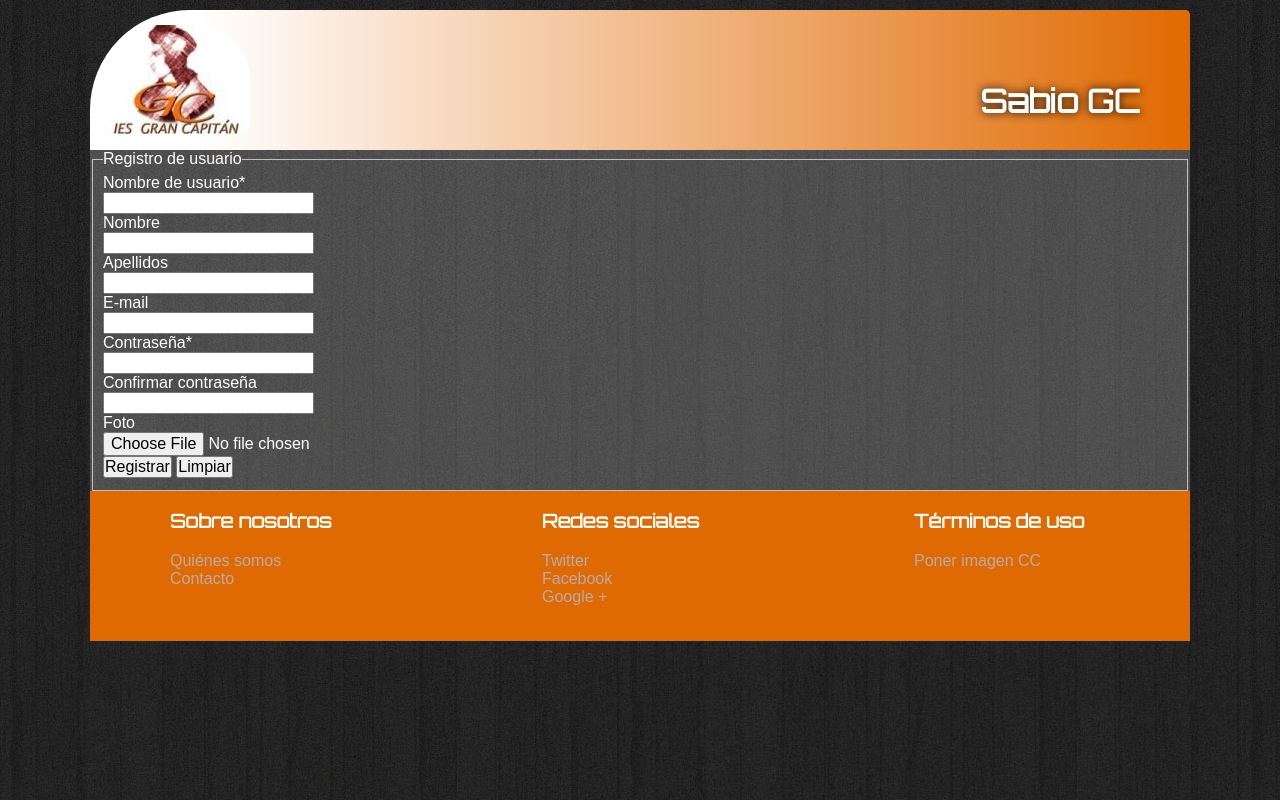
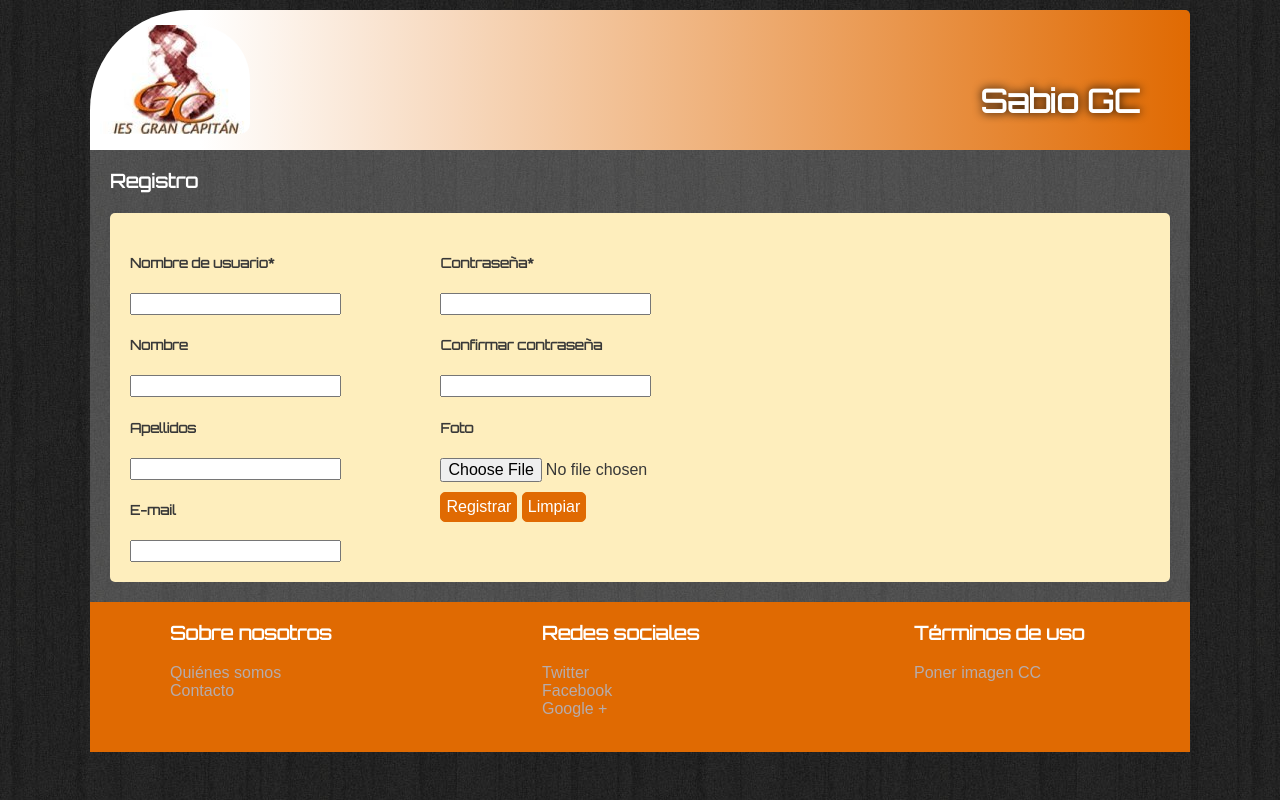
Before and after one commit to Rubenrod18/Prueba, a PHP site: page /registro.php in a window 1280 px wide. Run offline with PHP 8.4, Linux system fonts and the light colour scheme.

Commit message:
Cambios css botones y registro, categorias del experto y cambios anteriores

```diff
--- a/css/styles.css
+++ b/css/styles.css
@@ -50,6 +50,7 @@ a{
 	border-radius: 5px;
 	transition: all 0.5s;
 	-webkit-transition: all 0.5s;
+	margin-top: 10px;
 }
 
 .botones:hover, .select{
@@ -104,7 +105,7 @@ body{
 	font-family: 'Orbitron', sans-serif;
 }
 
-h1, h2, h3, h4{
+h1, h2, h3, h4, h5{
 	font-family: 'Orbitron', sans-serif;
 }
 
@@ -311,6 +312,30 @@ div > select:hover{
 	cursor: pointer;
 }
 
+#categoria_seguir{
+	width: 200px;
+	margin-top: 10px;
+	margin-bottom: 10px;
+}
+
+#divformReg{
+	background: #FEEEBD;
+	color: #383838;
+	margin: 20px;
+	padding: 20px;
+	border-radius: 5px;
+}
+
+#divReg1, #divReg2{
+	display: inline-block;
+	width: 30%;
+	vertical-align: top;
+}
+
+#tformReg{
+	margin-left: 20px;
+}
+
 footer{
 	column-count: 3;
 	-webkit-column-count: 3;
--- a/funciones.php
+++ b/funciones.php
@@ -42,30 +42,30 @@
 	}
 
 	function crearFormularioRegistro(){
-		echo "<form action='registro.php' method='post' enctype='multipart/form-data'>
-				<fieldset id='fieldRegistro'>
-					<legend>Registro de usuario</legend>
-					<div class='rcolumn'>
-						<label for='nickname'>Nombre de usuario*</label><br/>
+		echo "<form id='formReg' action='registro.php' method='post' enctype='multipart/form-data'>
+					<h3 id='tformReg'>Registro</h3>
+					<div id='divformReg'>
+						<div id='divReg1'>
+							<label for='nickname'><h5>Nombre de usuario*</h5></label>
 							<input type='text' name='nickname' id='nickname' required/>
-						<br/><label for='nombre'>Nombre</label><br/>
-						<input type='text' name='nombre' id='nombre' />
-						<br/><label for='apellidos'>Apellidos</label><br/>
+							<label for='nombre'><h5>Nombre</h5></label>
+							<input type='text' name='nombre' id='nombre'/>
+							<label for='apellidos'><h5>Apellidos</h5></label>
 							<input type='text' name='apellidos' id='apellidos' />
-						<br/><label for='email'>E-mail</label><br/>
+							<label for='email'><h5>E-mail</h5></label>
 							<input type='email' name='email' id='email'>
-					<div class='rcolumn'>
-						<label for='password'>Contraseña*</label><br/>
+						</div>
+						<div id='divReg2'>
+							<label for='password'><h5>Contraseña*</h5></label>
 							<input type='password' name='password' id='password' required/>
-						<br/><label for='password2'>Confirmar contraseña</label><br/>
+							<label for='password2'><h5>Confirmar contraseña</h5></label>
 							<input type='password' name='password2' id='password2' required/>
-						<br/><label for='foto'>Foto</label><br/>
+							<label for='foto'><h5>Foto</h5></label>
 							<input type='file' name='foto'/>
-						<br/>
-						<input type='submit' name='registro' value='Registrar'/>
-						<input type='reset' name='limpiar' value='Limpiar'/>
+							<input class='botones' type='submit' name='registro' value='Registrar'/>
+							<input class='botones' type='reset' name='limpiar' value='Limpiar'/>
 						</div>
-				</fieldset>
+					</div>
 				</form>";
 		/** ------------------------ HACER LISTA DE CATEGORIAS COMO SELECT */
 	}
@@ -129,7 +129,7 @@
 		$consultaCategoria = 'select id,nombre from Categorias';
 		$resultadoCategorias = $db->query($consultaCategoria);
 
-		echo 'Selecciona la categoria a seguir:<select id="categoria_seguir">';
+		echo '¿Eres experto en alguna de estas materias?<select class="select" id="categoria_seguir">';
 		foreach($resultadoCategorias as $value){
 			echo "<option value='" . $value['id'] . "'>" . $value['nombre'] . "</option>";
 		}
```
Lines whose indentation alone changed are shown as unchanged.
